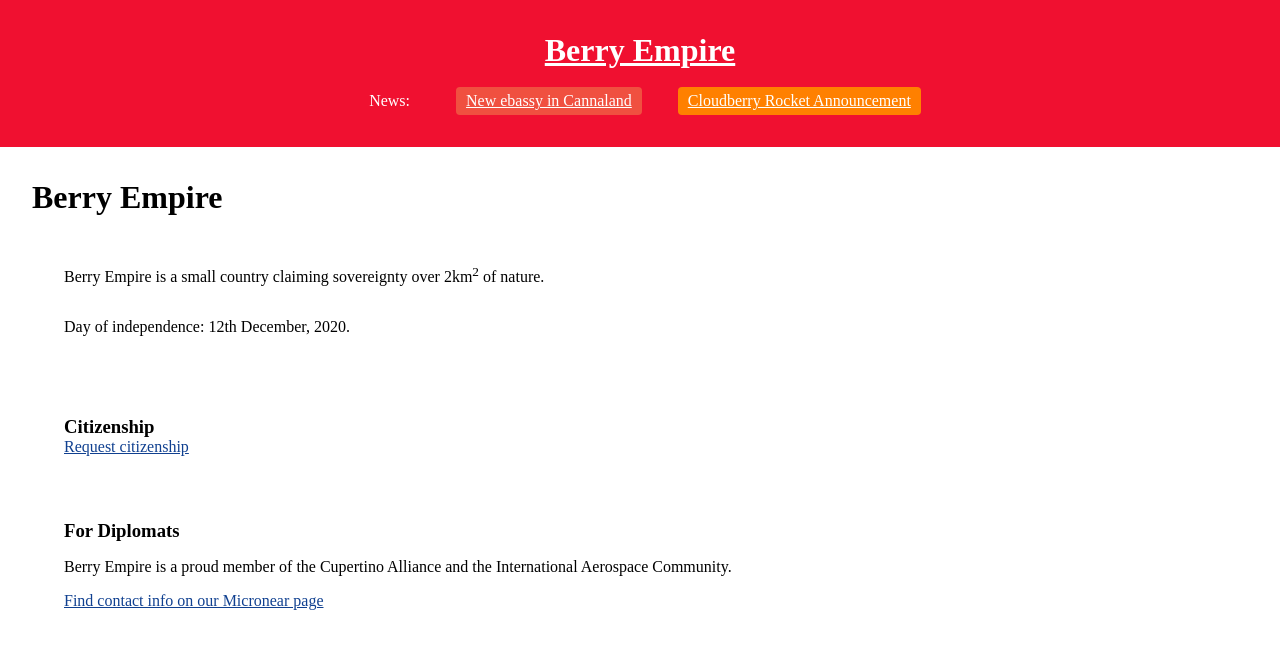
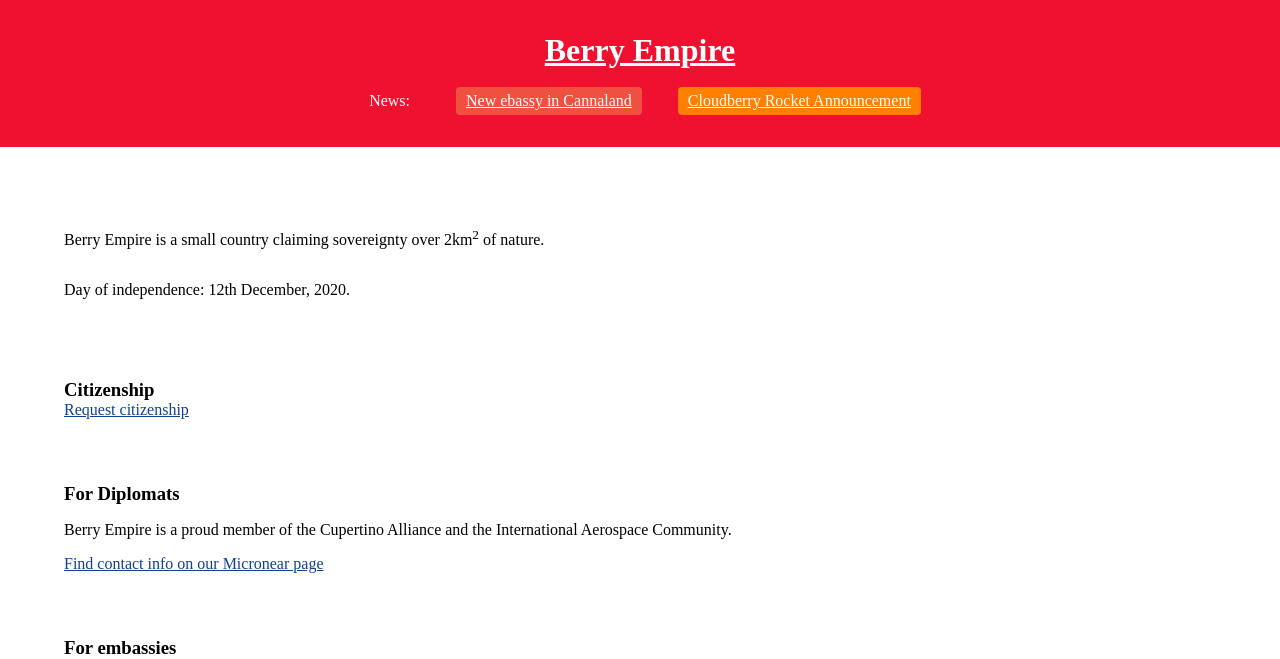
Before and after one commit to berryempire/berryempire.github.io, a Jekyll site: the page built from index.md, in a window 1280 px wide. Shown: the top 659 px of the page. Built offline with Jekyll 4.4.1, drawn with Linux system fonts in a browser that asks for light colours; our own code applies the rules of GitHub Pages for plain Markdown files.

Commit message:
Update index.md

```diff
--- a/index.md
+++ b/index.md
@@ -1,4 +1,3 @@
-## Berry Empire
 <section>
   <p>Berry Empire is a small country claiming sovereignty over 2km<sup>2</sup> of nature.</p>
   <p>Day of independence: 12th December, 2020.</p>
```
